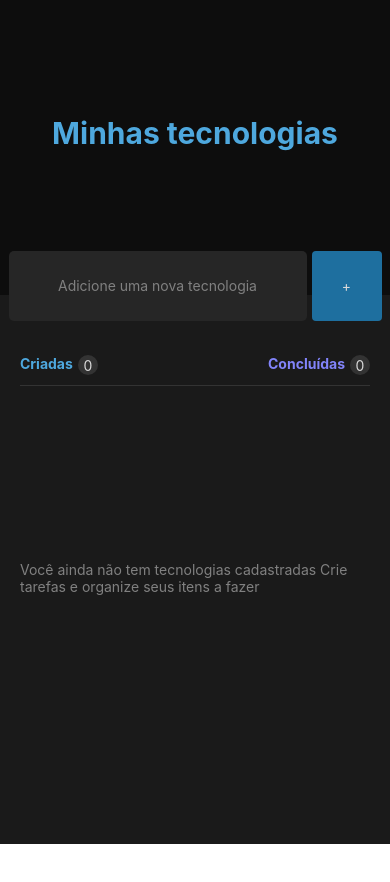
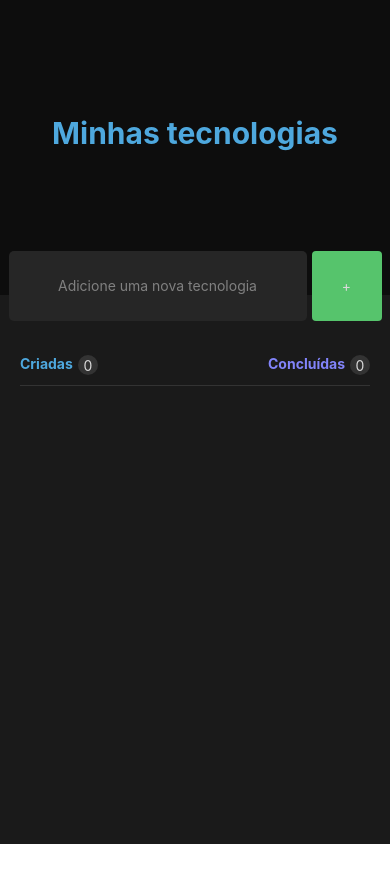
Before and after one commit to FrankieMaciel/Tech-List-App, a React Native app in the folder Tech-List-App/: screen / in a window 390 px wide. Shown: the top 882 px of the page. Built offline with nearby package versions, Linux system fonts and the light colour scheme.

Commit message:
Adding list

```diff
--- a/Tech-List-App/package.json
+++ b/Tech-List-App/package.json
@@ -17,7 +17,8 @@
     "expo-font": "^11.6.0",
     "expo-status-bar": "~1.6.0",
     "react": "18.2.0",
-    "react-native": "0.72.6"
+    "react-native": "0.72.6",
+    "react-native-elements": "^3.4.3"
   },
   "devDependencies": {
     "@babel/core": "^7.20.0",
--- /dev/null
+++ b/Tech-List-App/src/components/checkbox/MyCheckbox.tsx
@@ -0,0 +1,15 @@
+import { Text, TouchableOpacity, View } from 'react-native';
+
+export function MyCheckbox() {
+  return (
+    <TouchableOpacity>
+      <View>
+        {true ? (
+          <Text>✔️</Text>
+        ) : (
+          <Text>◻️</Text>
+        )}
+      </View>
+    </TouchableOpacity>
+  );
+}
--- /dev/null
+++ b/Tech-List-App/src/components/item/Item.tsx
@@ -0,0 +1,58 @@
+import { Pressable, StyleSheet, Text, View } from 'react-native';
+import { MyCheckbox } from '../checkbox/MyCheckbox';
+import { ListItem } from '../../types/listType';
+import { Dispatch, SetStateAction } from 'react';
+
+type Dispatcher<S> = Dispatch<SetStateAction<S>>;
+
+export function Item(
+  title: String,
+  isChecked: boolean,
+  list: ListItem[],
+  setList: Dispatcher<ListItem[]>,
+  index: number
+  ) {
+
+  let toggleItem = (id: number, newValue: boolean) => {
+    const updatedList = list.map((item) => {
+      if (item.id === id) {
+        return { ...item, isChecked: newValue };
+      }
+      return item;
+    });
+
+    setList(updatedList);
+  }
+
+  return(
+    <View style={styles.background}>
+      <MyCheckbox/>
+      <Text style={styles.text}>{title}</Text>
+      <Pressable style={styles.button}>
+            <Text style={styles.text}>Excloi</Text>
+      </Pressable>
+    </View>
+  )
+}
+
+const styles = StyleSheet.create({
+  background: {
+    backgroundColor: '#333333',
+    width: 320,
+    height: 70,
+    borderRadius: 8,
+    alignItems: 'center',
+    marginBottom: 10,
+    zIndex: -1,
+    flexDirection: 'row',
+    gap: 50,
+    justifyContent: 'space-evenly',
+  },
+  text: {
+    color: '#D9D9D9',
+    fontSize: 15,
+  },
+  button: {
+
+  }
+})
--- a/Tech-List-App/src/screens/List/list.tsx
+++ b/Tech-List-App/src/screens/List/list.tsx
@@ -1,16 +1,49 @@
-import { Pressable, StyleSheet, Text, TextInput, View } from 'react-native';
-import { useFonts } from 'expo-font';
+import { Pressable, ScrollView, Text, TextInput, View } from 'react-native';
 import { LoadingScreen } from '../LoadingScreen/LoadingScreen';
+
+import { styles } from './styles';
+import { Dispatch, SetStateAction, useEffect, useState } from 'react';
+import { ListItem } from '../../types/listType';
+
+import { Item } from '../../components/item/Item';
+
+type Dispatcher<S> = Dispatch<SetStateAction<S>>;
+
+interface itemProps {
+  title: String,
+  isChecked: boolean,
+  list: ListItem[],
+  setList: Dispatcher<ListItem[]>,
+  index: number
+}
 
 export function ListPage() {
 
-  const [fontsLoaded] = useFonts({
-    'Inter': require('../../../assets/fonts/Inter.ttf')
-  });
+  let addItem = () => {
 
-  if (!fontsLoaded) {
-    return <LoadingScreen/>
+    let newItem: ListItem = {
+      title: usertextInput,
+      isChecked: false,
+    };
+
+    setList((prevList) => [...prevList, newItem]);
+    setNumList(numList + 1);
   }
+
+  const [list, setList] = useState<Array<ListItem>>([]);
+  const [usertextInput, setUserTextInput] = useState('');
+  const [numList, setNumList] = useState(0);
+
+  const borderBottomStyle = {
+    borderBottomWidth: numList > 0 ? 0 : 1,
+  };
+
+  useEffect(() => {
+
+
+
+  }, [list])
+
 
   return (
     <>
@@ -21,19 +54,20 @@ export function ListPage() {
           placeholder="Adicione uma nova tecnologia"
           placeholderTextColor="#808080"
           style={styles.input}
+          onChangeText={setUserTextInput}
           />
-          <Pressable style={styles.button}>
+          <Pressable onPress={addItem} style={styles.button}>
             <Text style={styles.text}>+</Text>
           </Pressable>
         </View>
       </View>
       <View style={styles.BodyBackground}>
         <View style={styles.techBackground}>
-          <View style={styles.infoBackground}>
+          <View style={[styles.infoBackground, borderBottomStyle]}>
             <View style={styles.infoLAdo}>
               <Text style={styles.infoText}>Criadas</Text>
               <View style={styles.numbers}>
-                <Text style={styles.text}>0</Text>
+                <Text style={styles.text}>{numList}</Text>
               </View>
             </View>
             <View style={styles.infoLAdo}>
@@ -43,119 +77,13 @@ export function ListPage() {
               </View>
             </View>
           </View>
-          <View style={styles.list}>
-            <Text style={styles.text2}>Você ainda não tem tecnologias cadastradas
-Crie tarefas e organize seus itens a fazer</Text>
-          </View>
+          <ScrollView contentContainerStyle={styles.list}>
+            {list.map((item, index) => (
+              <Item props={itemProps}/>
+            ))}
+          </ScrollView>
         </View>
       </View>
     </>
   );
 }
-
-const styles = StyleSheet.create({
-  TitleBackground: {
-    flex: 1,
-    backgroundColor: '#0D0D0D',
-    alignItems: 'center',
-    justifyContent: 'center',
-  },
-  InputBackground: {
-    display: 'flex',
-    position: 'absolute',
-    flex: 1,
-    alignItems: 'center',
-    height: 30,
-    flexDirection: 'row',
-    justifyContent: 'center',
-    width: '100%',
-    padding: 20,
-    top: '90%',
-
-  },
-  TitleText: {
-    fontSize: 30,
-    color: '#4EA8DE',
-    // fontFamily: 'Inter',
-    fontWeight: 'bold',
-    marginBottom: 30,
-  },
-  BodyBackground: {
-    backgroundColor: '#1A1A1A',
-    height: '65%',
-    zIndex: -1,
-  },
-  input: {
-    height: 70,
-    width: 'auto',
-    backgroundColor: '#262626',
-    borderRadius: 5,
-    color: '#fff',
-    zIndex: 1,
-    textAlign: 'center',
-    paddingHorizontal: 40,
-  },
-  text: {
-    color: '#D9D9D9',
-  },
-  text2: {
-    color: '#808080',
-  },
-  infoText: {
-    color: '#4EA8DE',
-    fontWeight: 'bold',
-  },
-  infoText2: {
-    color: '#8284FA',
-    fontWeight: 'bold',
-  },
-  button: {
-    height: 70,
-    width: 70,
-    alignItems: 'center',
-    justifyContent: 'center',
-    // paddingVertical: 20,
-    // paddingHorizontal: 25,
-    marginLeft: 5,
-    borderRadius: 4,
-    elevation: 3,
-    backgroundColor: '#1E6F9F',
-  },
-  infoBackground: {
-    width: '100%',
-    borderBottomWidth: 1,
-    borderColor: '#333333',
-    paddingBottom: 10,
-    flexDirection: 'row',
-    justifyContent: 'space-between',
-  },
-  infoLAdo: {
-    flexDirection: 'row',
-    justifyContent: 'space-between',
-  },
-  numbers: {
-    backgroundColor: '#333333',
-    width: 20,
-    height: 20,
-    justifyContent: 'center',
-    alignContent: 'center',
-    alignItems: 'center',
-    marginLeft: 5,
-    borderRadius: 10,
-  },
-  techBackground: {
-    width: '100%',
-    height: '100%',
-    paddingHorizontal: 20,
-    // justifyContent: 'center',
-    marginTop: 60,
-    // alignContent: 'center',
-    // alignSelf: 'center',
-  },
-  list: {
-    width: '100%',
-    height: '70%',
-    justifyContent: 'center',
-    alignItems: 'center',
-  }
-});
--- a/Tech-List-App/src/screens/List/styles.ts
+++ b/Tech-List-App/src/screens/List/styles.ts
@@ -0,0 +1,112 @@
+import { StyleSheet } from 'react-native';
+
+export const styles = StyleSheet.create({
+  TitleBackground: {
+    flex: 1,
+    backgroundColor: '#0D0D0D',
+    alignItems: 'center',
+    justifyContent: 'center',
+  },
+  InputBackground: {
+    display: 'flex',
+    position: 'absolute',
+    flex: 1,
+    alignItems: 'center',
+    height: 30,
+    flexDirection: 'row',
+    justifyContent: 'center',
+    width: '100%',
+    padding: 20,
+    top: '90%',
+
+  },
+  TitleText: {
+    fontSize: 30,
+    color: '#4EA8DE',
+    // fontFamily: 'Inter',
+    fontWeight: 'bold',
+    marginBottom: 30,
+  },
+  BodyBackground: {
+    backgroundColor: '#1A1A1A',
+    height: '65%',
+    zIndex: -1,
+  },
+  input: {
+    height: 70,
+    width: 'auto',
+    backgroundColor: '#262626',
+    borderRadius: 5,
+    color: '#fff',
+    zIndex: 1,
+    textAlign: 'center',
+    paddingHorizontal: 40,
+  },
+  text: {
+    color: '#D9D9D9',
+  },
+  text2: {
+    color: '#808080',
+  },
+  infoText: {
+    color: '#4EA8DE',
+    fontWeight: 'bold',
+  },
+  infoText2: {
+    color: '#8284FA',
+    fontWeight: 'bold',
+  },
+  button: {
+    height: 70,
+    width: 70,
+    alignItems: 'center',
+    justifyContent: 'center',
+    // paddingVertical: 20,
+    // paddingHorizontal: 25,
+    marginLeft: 5,
+    borderRadius: 4,
+    elevation: 3,
+    backgroundColor: '#56c46c',
+  },
+  infoBackground: {
+    width: '100%',
+    borderBottomWidth: 1,
+    borderColor: '#333333',
+    paddingBottom: 10,
+    flexDirection: 'row',
+    justifyContent: 'space-between',
+  },
+  infoLAdo: {
+    flexDirection: 'row',
+    justifyContent: 'space-between',
+  },
+  numbers: {
+    backgroundColor: '#333333',
+    width: 20,
+    height: 20,
+    justifyContent: 'center',
+    alignContent: 'center',
+    alignItems: 'center',
+    marginLeft: 5,
+    borderRadius: 10,
+  },
+  techBackground: {
+    width: '100%',
+    height: '100%',
+    paddingHorizontal: 20,
+    // justifyContent: 'center',
+    marginTop: 60,
+    // alignContent: 'center',
+    // alignSelf: 'center',
+  },
+  list: {
+    flex: 0,
+    // width: 'auto',
+    // height: 300,
+    // maxHeight: 300,
+    justifyContent: 'center',
+    alignItems: 'center',
+    // padding: 16,
+    zIndex: 2,
+  }
+});
--- /dev/null
+++ b/Tech-List-App/src/types/listType.tsx
@@ -0,0 +1,4 @@
+export interface ListItem {
+  title: String;
+  isChecked: boolean;
+}
```
Also changed, not shown: 1 other file (tests, documents, lock files or other folders).
